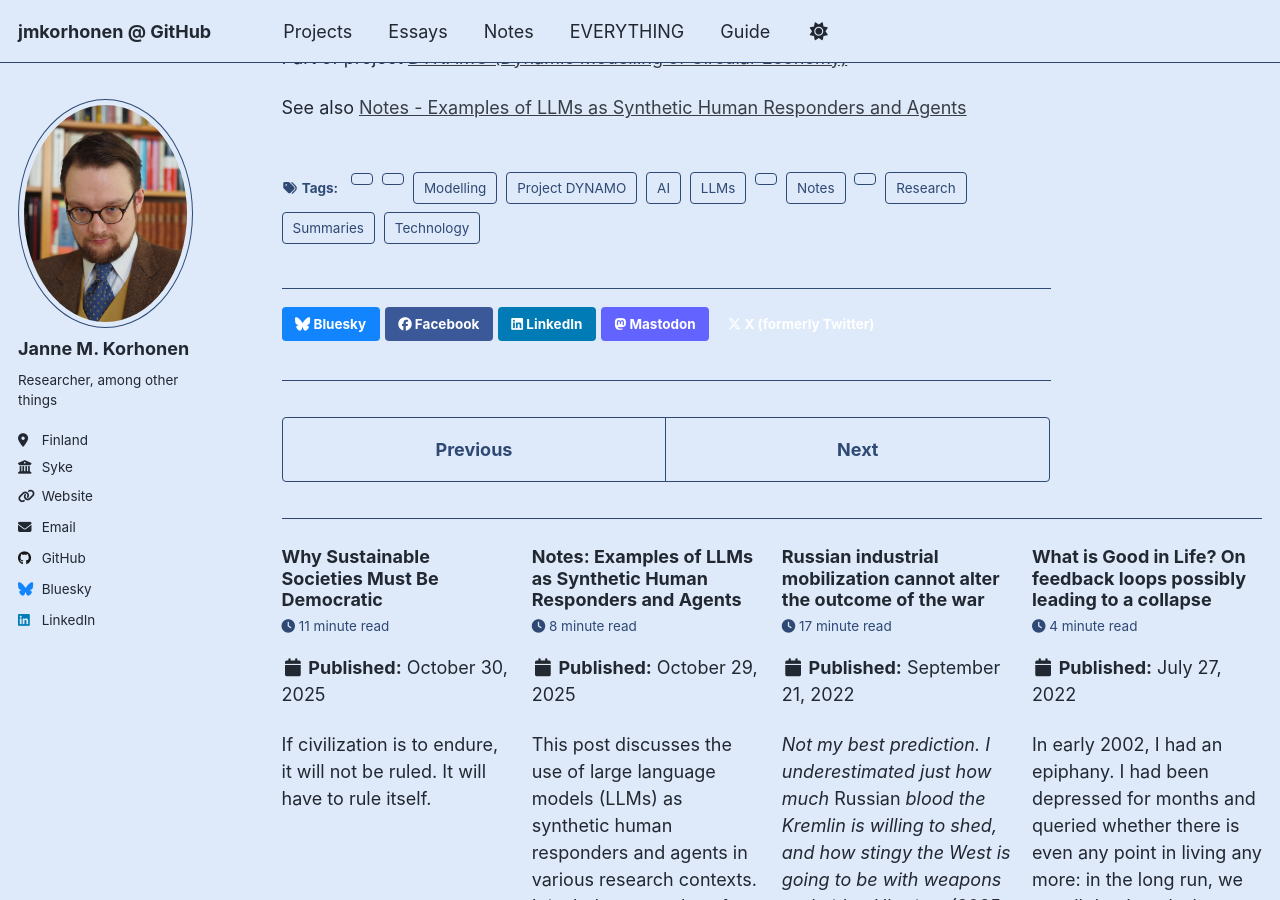
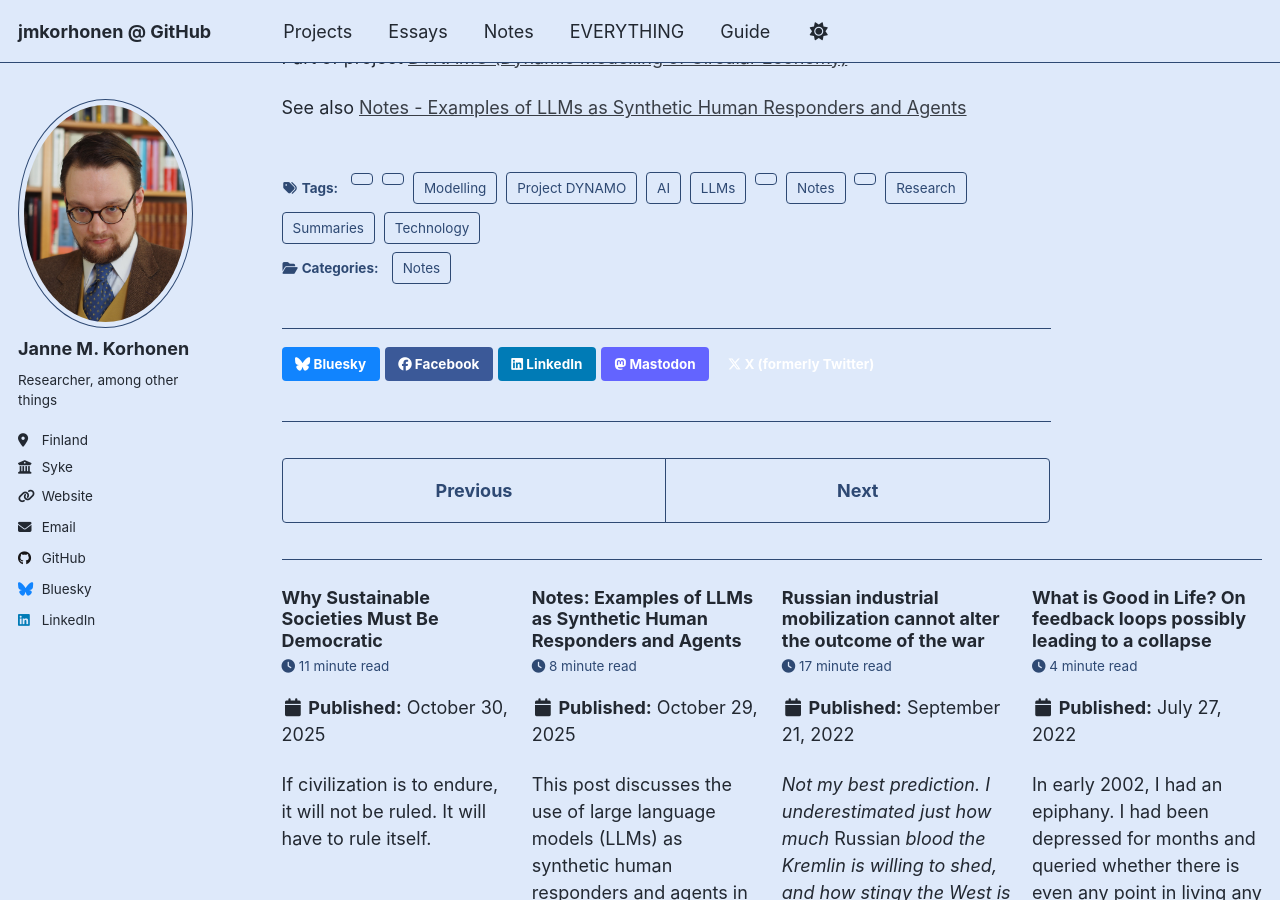
Before and after one commit to jmkorhonen/jmkorhonen.github.io, a Jekyll site: the page built from _posts/2025/2025-11-12-summary-large-language-models-as-simulated-economic-agents-horton-2023.md, in a window 1280 px wide and 900 px high, scrolled down 4452 px. Built offline with Jekyll 4.4.1, drawn with Linux system fonts in a browser that asks for light colours; a script that is not in the unit is left out.

Commit message:
Add categories to Horton 2023 summary post
Add categories to the summary post for better organization.

```diff
--- a/_posts/2025/2025-11-12-summary-large-language-models-as-simulated-economic-agents-horton-2023.md
+++ b/_posts/2025/2025-11-12-summary-large-language-models-as-simulated-economic-agents-horton-2023.md
@@ -2,6 +2,8 @@
 title: "Summary: Large Language Models as Simulated Economic Agents (Horton 2023)"
 date: 2025-11-12
 permalink: /posts/2025/2025-11-12-summary-large-language-models-as-simulated-economic-agents-horton-2023/
+categories:
+- Notes
 tags:
 - Research
 - Summaries
```
